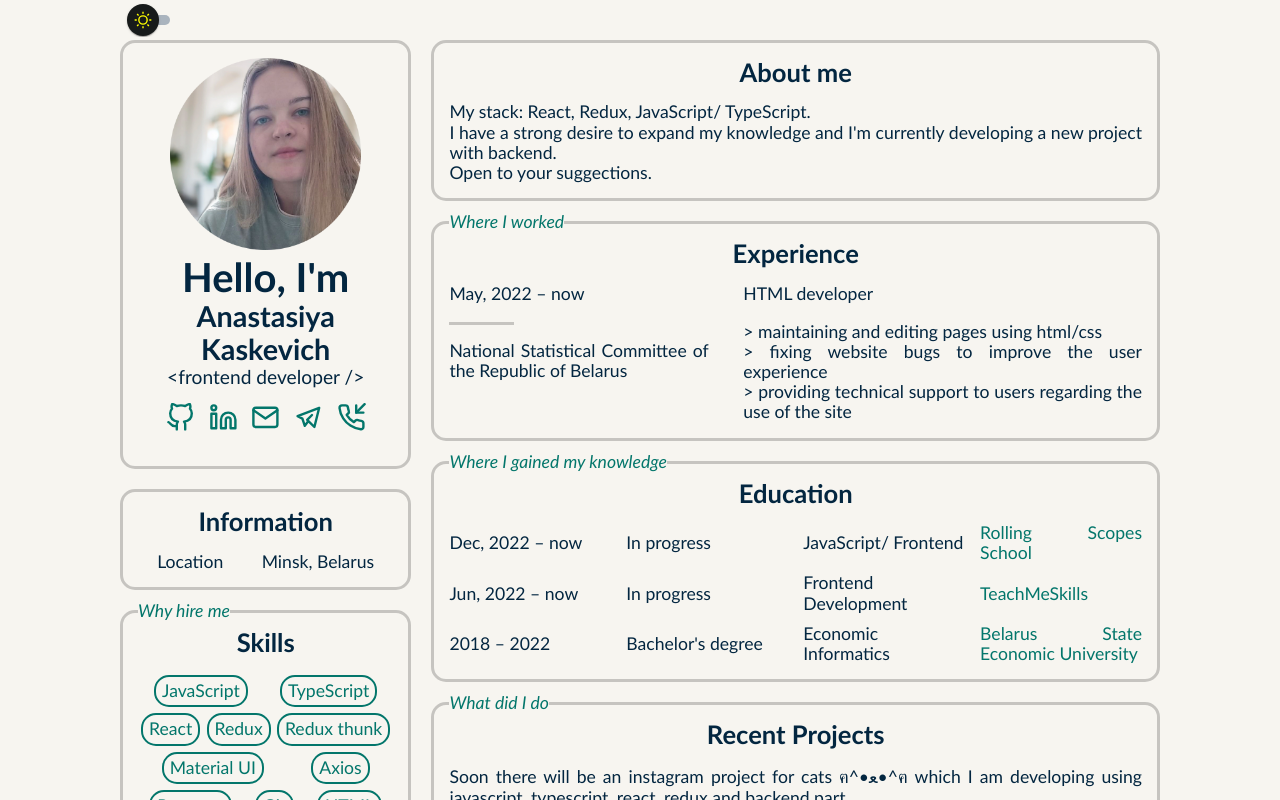
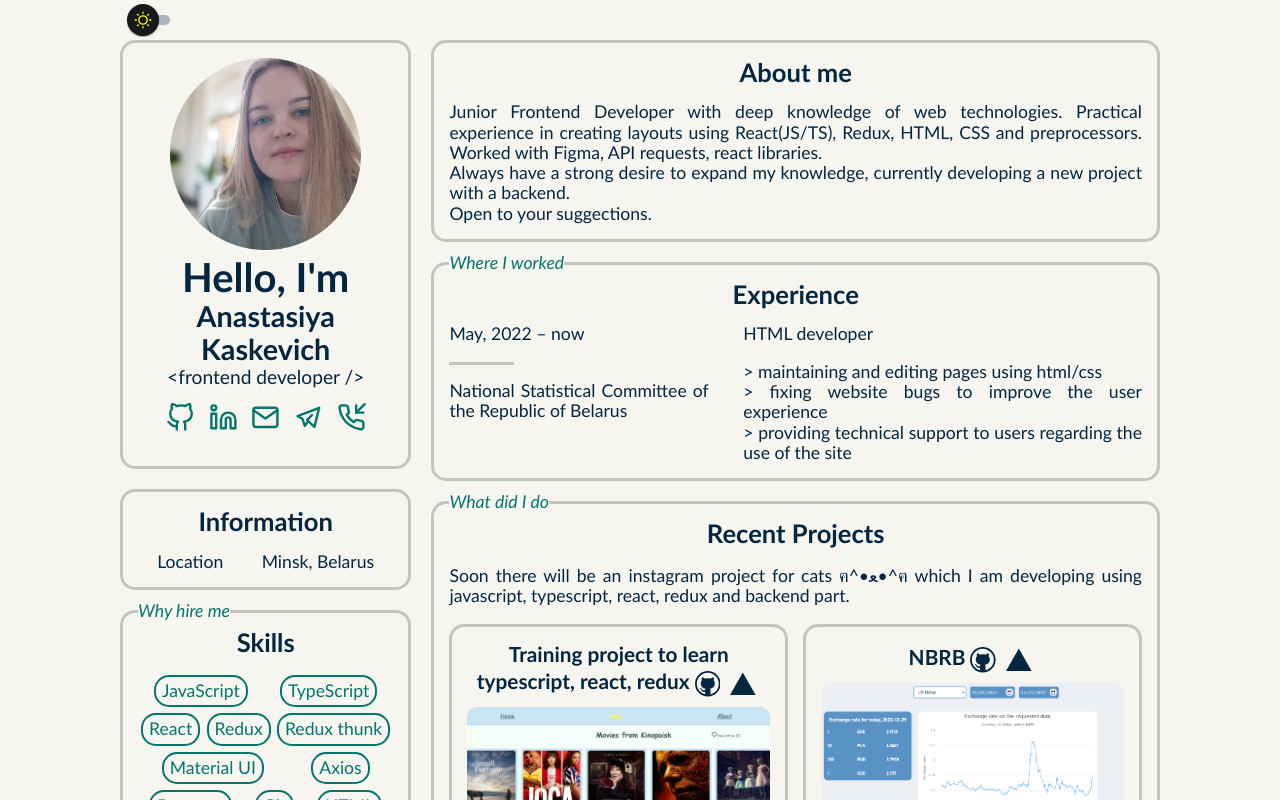
Before and after one commit to naszh/My.Resume, a React (Create React App) app: page / in a window 1280 px wide. Shown: the top 800 px of the page. Built offline with nearby package versions, Linux system fonts and the light colour scheme.

Commit message:
update about

```diff
--- a/src/components/aside/blockProfile/profile.tsx
+++ b/src/components/aside/blockProfile/profile.tsx
@@ -10,7 +10,7 @@ import {
   Description,
   HeaderTextOne,
   HeaderTextTwo,
-  LinkPdf,
+  // LinkPdf,
   LinksList,
   LinksListItem,
   ProfileInfo,
--- a/src/components/main/blockAbout/about.tsx
+++ b/src/components/main/blockAbout/about.tsx
@@ -6,9 +6,13 @@ export const AboutMe = () => {
     <BlockContainer>
       <BlockHeader>About me</BlockHeader>
       <ParagraphText>
-        My stack: React, Redux, JavaScript/ TypeScript.
-        <br />I have a strong desire to expand my knowledge and I'm currently
-        developing a new project with backend.
+        Junior Frontend Developer with deep knowledge of web technologies.
+        Practical experience in creating layouts using React(JS/TS), Redux,
+        HTML, CSS and preprocessors. Worked with Figma, API requests, react
+        libraries.
+        <br />
+        Always have a strong desire to expand my knowledge, currently developing
+        a new project with a backend.
         <br />
         Open to your suggections.
       </ParagraphText>
--- a/src/page/page.tsx
+++ b/src/page/page.tsx
@@ -27,8 +27,8 @@ export const Page = () => {
       <SectContainer>
         <AboutMe />
         <MyExperience />
+        <MyPortfolio />
         <MyEducation />
-        <MyPortfolio />
       </SectContainer>
     </PageContainer>
   );
```
